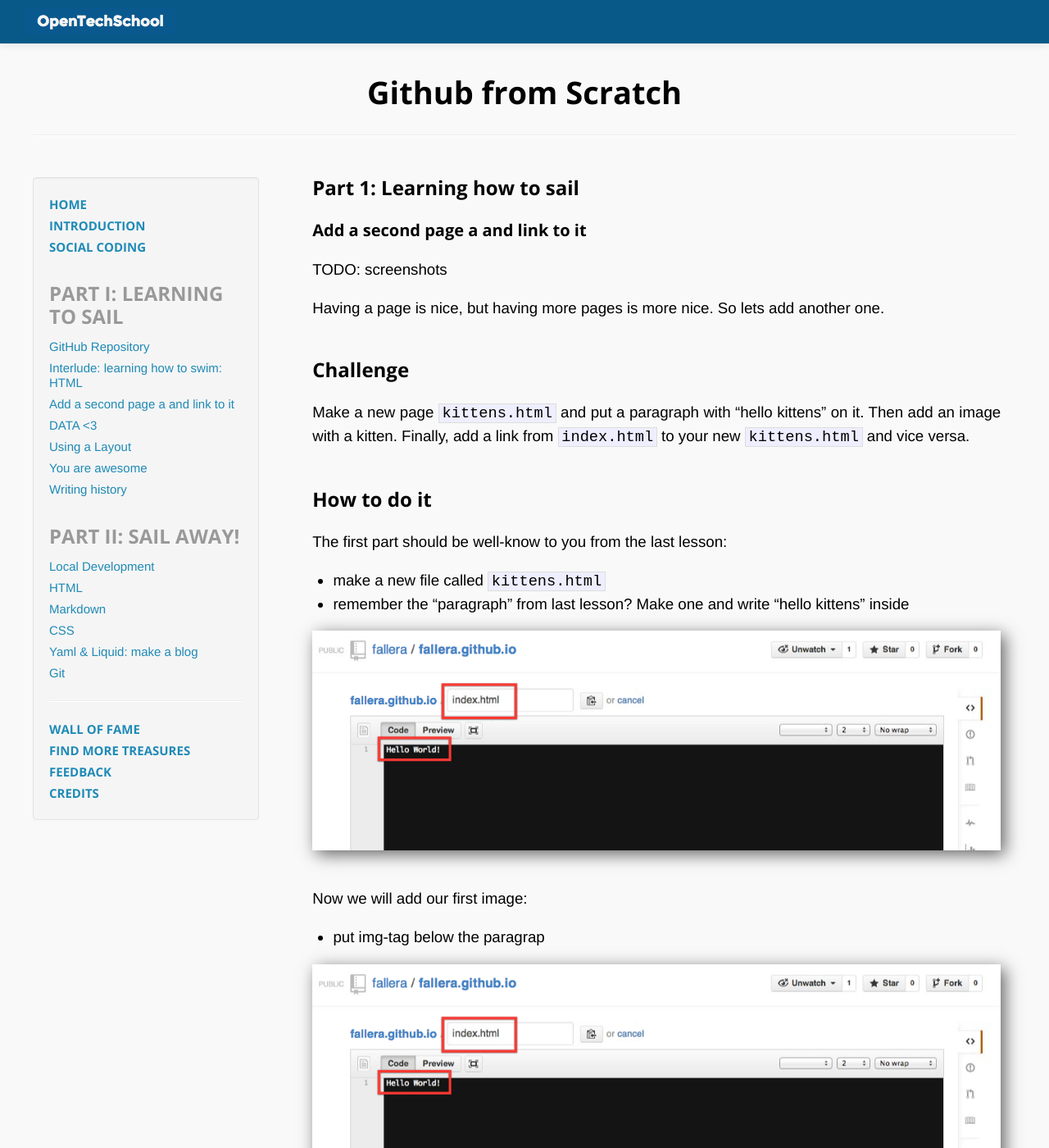
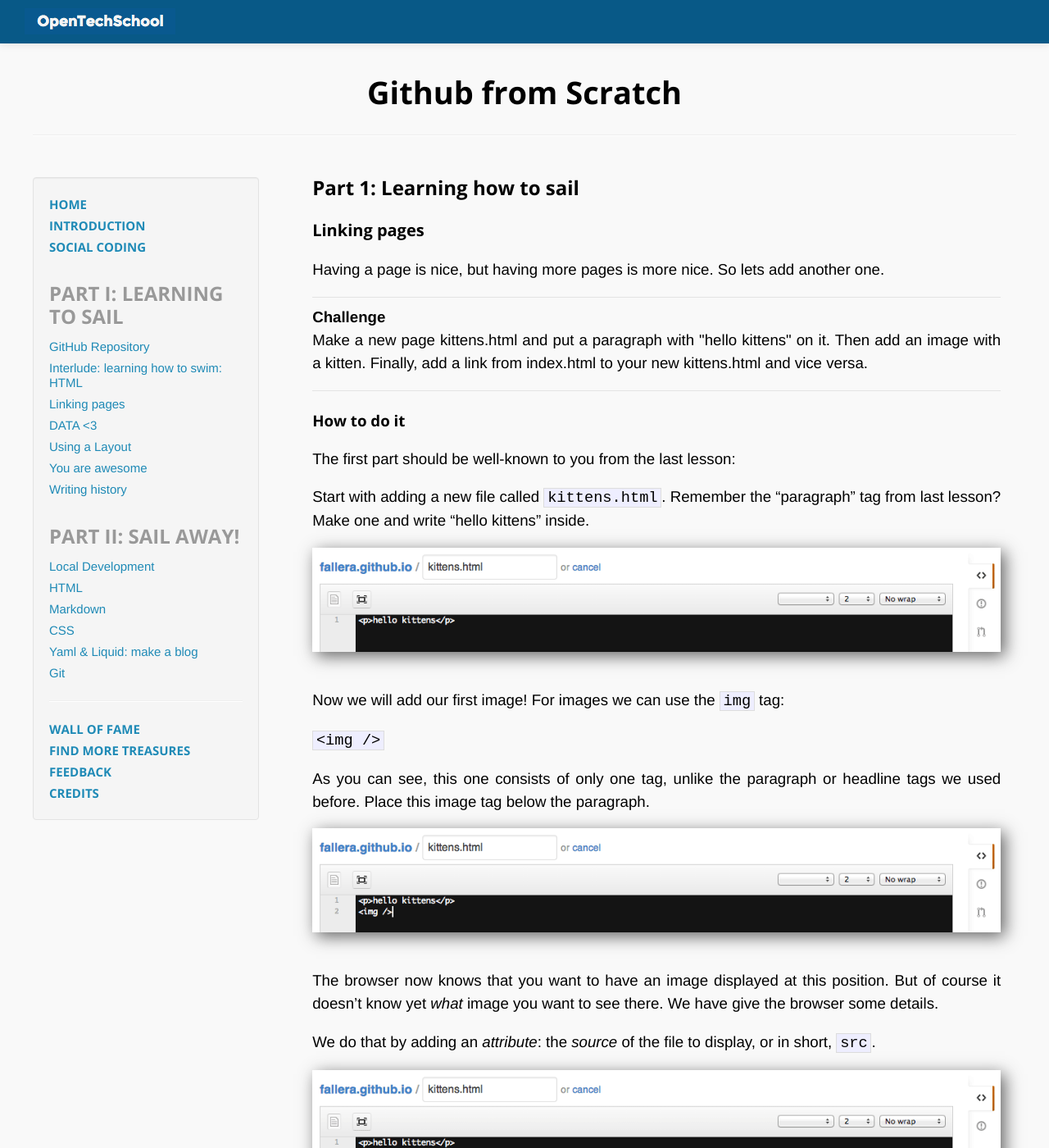
Before and after one commit to afknapping/github-from-scratch, a Jekyll site: the page built from _posts/2013-09-01-second-page.md, in a window 1280 px wide and 1400 px high. Shown: the whole window at 82% size. Built offline with Jekyll 4.4.1, drawn with Linux system fonts in a browser that asks for light colours; Markdown is read by kramdown in place of the engine named in the settings; some of the changed text lies outside the part shown.

Commit message:
html intro: added screenshots + text

```diff
--- a/_posts/2013-09-01-second-page.md
+++ b/_posts/2013-09-01-second-page.md
@@ -1,54 +1,59 @@
 ---
 layout: post
-title:  "Add a second page a and link to it"
+title:  "Linking pages"
 chapter: "one"
 ---
 
-TODO: screenshots
-
 Having a page is nice, but having more pages is more nice. So lets add another one.
 
-## Challenge
+<div class="challenge">
+	<p><strong>Challenge</strong><br />
+	Make a new page kittens.html and put a paragraph with "hello kittens" on it. Then add an image with a kitten. Finally, add a link from index.html to your new kittens.html and vice versa.</p>
+</div>
 
-Make a new page `kittens.html` and put a paragraph with "hello kittens" on it. Then add an image with a kitten. Finally, add a link from `index.html` to your new `kittens.html` and vice versa.
 
-## How to do it
+#### How to do it
 
-The first part should be well-know to you from the last lesson:
+The first part should be well-known to you from the last lesson:
 
-- make a new file called `kittens.html`
-- remember the "paragraph" from last lesson? Make one and write "hello kittens" inside
+Start with adding a new file called `kittens.html`.
+Remember the "paragraph" tag from last lesson? Make one and write "hello kittens" inside.
 
-![]({{ site.baseurl }}/assets/images/create-repo-5.png)
+![]({{ site.baseurl }}/assets/images/html-3.png)
 
-Now we will add our first image:
+Now we will add our first image! For images we can use the `img` tag:
 
-- put img-tag below the paragrap
+`<img />`
 
-![]({{ site.baseurl }}/assets/images/create-repo-5.png)
+As you can see, this one consists of only one tag, unlike the paragraph or headline tags we used before.
+Place this image tag below the paragraph.
 
-The browser knows now that you want to habe an image displayed at this position. Be it doesn't know yet *what* image you want to see there. We have to tell it.
+![]({{ site.baseurl }}/assets/images/html-4.png)
 
-We do that by adding an *attribute*: the *source* of the file to display:
+The browser now knows that you want to have an image displayed at this position. But of course it doesn't know yet *what* image you want to see there. We have give the browser some details.
+
+We do that by adding an *attribute*: the *source* of the file to display, or in short, `src`.
+
+![]({{ site.baseurl }}/assets/images/html-5.png)
 
 ![](http://placekitten.com/g/500/300)
 
-Sweet kitten, huh?
+Sweet kitten, huh? Awwwww.
 
-Now we want a link on our index page so we can go to the kittens anytime we want:
+Now we want a link on our index page so we can go to the kittens page anytime we want!
 
-![]({{ site.baseurl }}/assets/images/create-repo-5.png)
-SCREENSHOT: - add href to kittens-link on index
+So switch over to the index.html file and edit it. To create a link, we use the `a` tag. And just like we did with the image we have to tell the browser where the link should link to with an attribute. In this case the attribute is called `href`.
 
-Goto your tab with yourusername.github.io and refresh. "To the kittens" should now be underlined and when you click on it, should take you to `kittens.html`.
+![]({{ site.baseurl }}/assets/images/html-6.png)
 
-Lastly, we want to be able to go back to the index from our kittens page, so let's add that:
+Go to your tab with yourusername.github.io and refresh. "To the kittens" should now be underlined and when you click on it, should take you to `kittens.html`.
 
-![]({{ site.baseurl }}/assets/images/create-repo-5.png)
-SCREENSHOT: - add go back link to index
+Lastly, we want to be able to go back to the index from our kittens page, so let's add a link there, too:
 
-### What did you do?
+![]({{ site.baseurl }}/assets/images/html-7.png)
 
-You used *Links* (originally "Hyperlinks", but it's not 1987 anymore) to connect to documents.
+#### What did you do?
 
-If you want, you can think of links as *portals*, which can take to *any* other place. It can be another site on the web, it can be another position in the same document.
+You used *Links* (originally "Hyperlinks", but it's not 1987 anymore) to connect documents.
+
+If you want, you can think of links as *portals*, which can take you to *any* other place. It can be another site on the web, it can be another position in the same document.
```
Also changed, not shown: _posts/2013-10-26-learning-to-swim.md (+3 -3 lines), assets/images/html-1.png (added), assets/images/html-2.png (added), assets/images/html-3.png (added), assets/images/html-4.png (added), assets/images/html-5.png (added), assets/images/html-6.png (added), assets/images/html-7.png (added).
